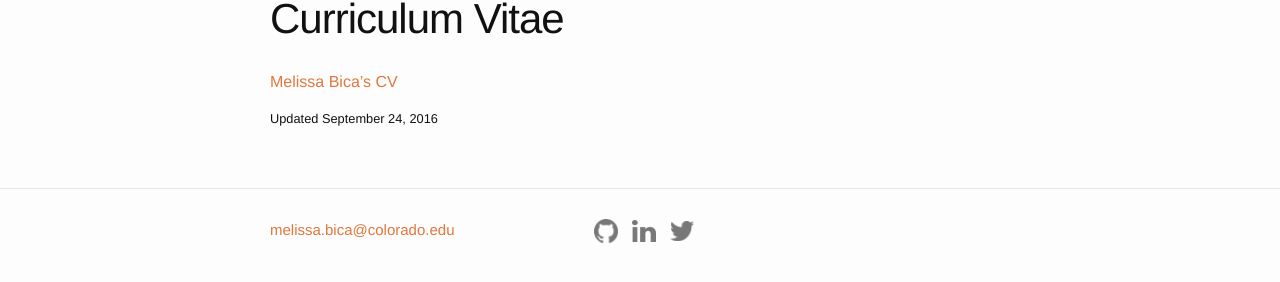
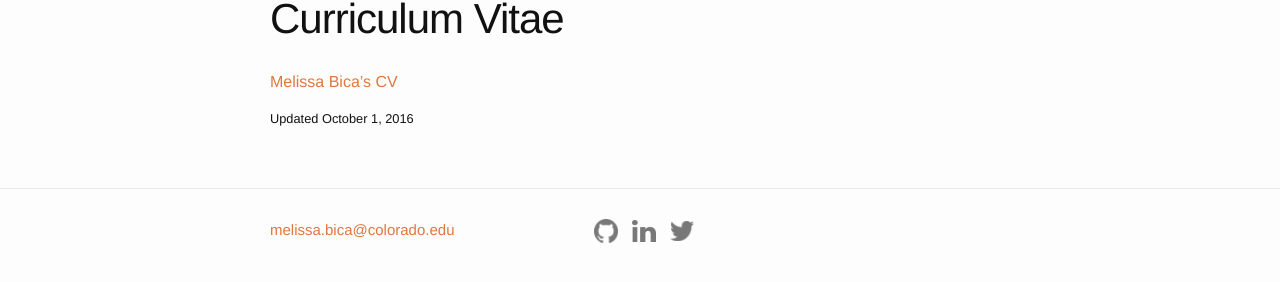
Before and after one commit to melissabica/melissabica.github.io, a Jekyll site: the page built from 3-cv.md, in a window 1280 px wide. Shown: the part 189-471 px from the top of the page. Built offline with Jekyll 4.4.1, drawn with Linux system fonts in a browser that asks for light colours; nearby versions of some CDN libraries; comment, search, counter and statistics services are not loaded.

Commit message:
Updated CV

```diff
--- a/3-cv.md
+++ b/3-cv.md
@@ -6,4 +6,4 @@ permalink: /cv/
 
 [Melissa Bica's CV](/assets/files/MelissaBicaCV.pdf)
 
-<p style="font-size: 0.8em;">Updated September 24, 2016</p>
+<p style="font-size: 0.8em;">Updated October 1, 2016</p>
```
Also changed, not shown: 1 other file.
